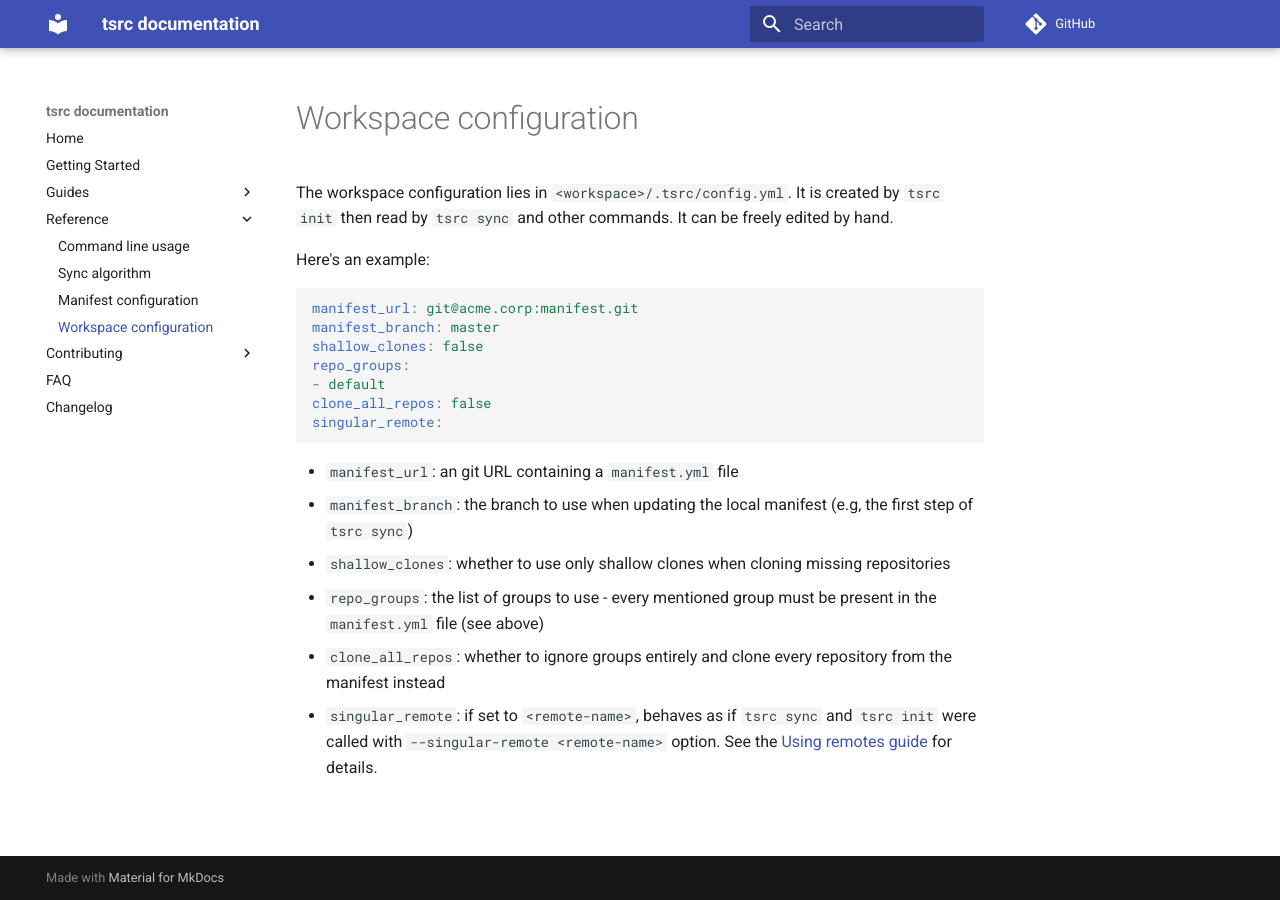
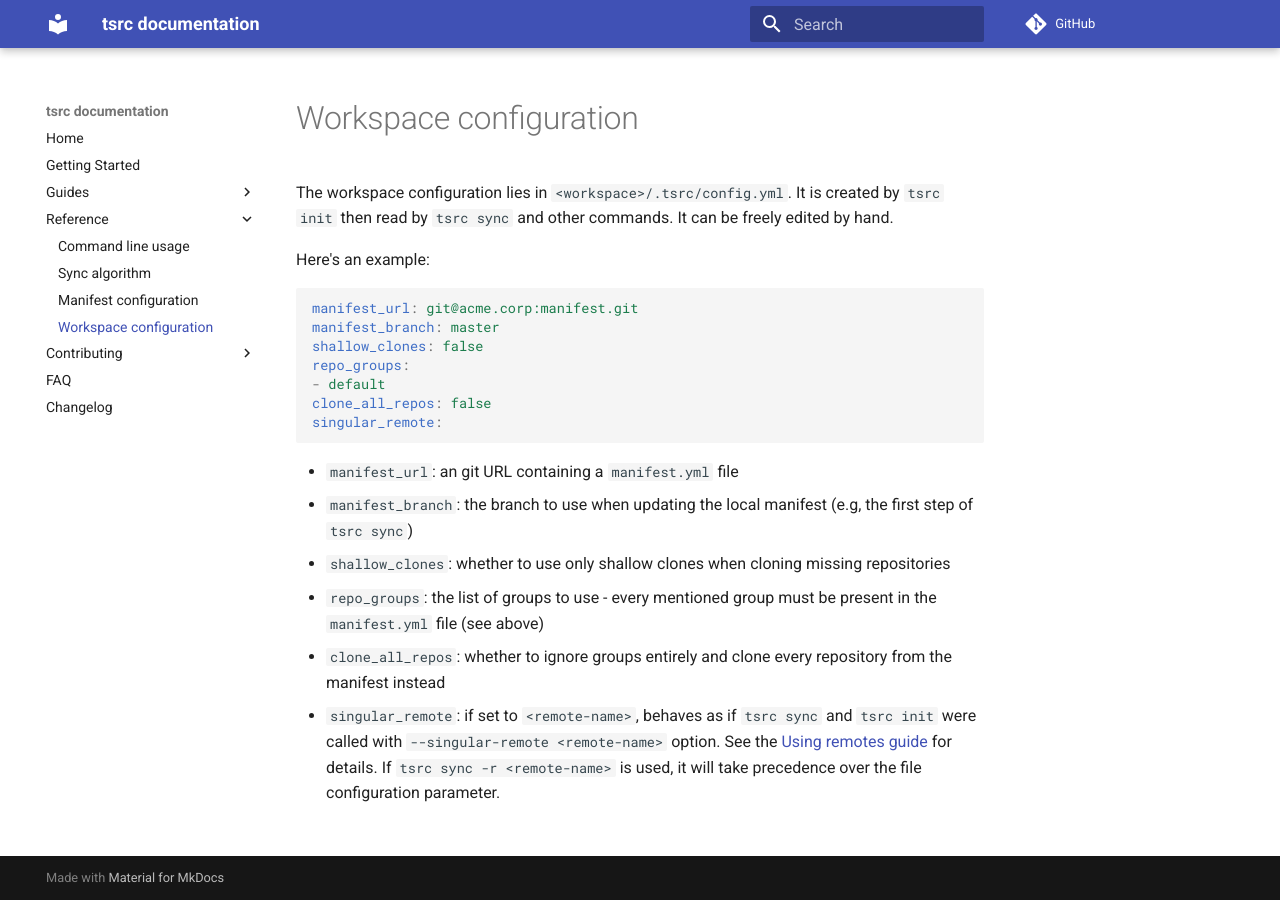
Before and after one commit to your-tools/tsrc, an MkDocs documentation site: the page built from docs/ref/workspace-config.md, in a window 1280 px wide. Built offline with MkDocs 1.6.1 and Material for MkDocs 9.7.7, drawn with Linux system fonts in a browser that asks for light colours; comment, search, counter and statistics services are not loaded.

Commit message:
Add precedence comment

```diff
--- a/docs/ref/workspace-config.md
+++ b/docs/ref/workspace-config.md
@@ -22,4 +22,8 @@ singular_remote:
 * `shallow_clones`: whether to use only shallow clones when cloning missing repositories
 * `repo_groups`: the list of groups to use - every mentioned group must be present in the `manifest.yml` file (see above)
 * `clone_all_repos`: whether to ignore groups entirely and clone every repository from the manifest instead
-* `singular_remote`: if set to `<remote-name>`, behaves as if `tsrc sync` and `tsrc init` were called with `--singular-remote <remote-name>` option. See the [Using remotes guide](../guide/remotes.md) for details.
+* `singular_remote`: if set to `<remote-name>`, behaves as if `tsrc sync` and
+  `tsrc init` were called with `--singular-remote <remote-name>` option. See the
+  [Using remotes guide](../guide/remotes.md) for details. If `tsrc sync -r
+  <remote-name>` is used, it will take precedence over the file configuration
+  parameter.
```
